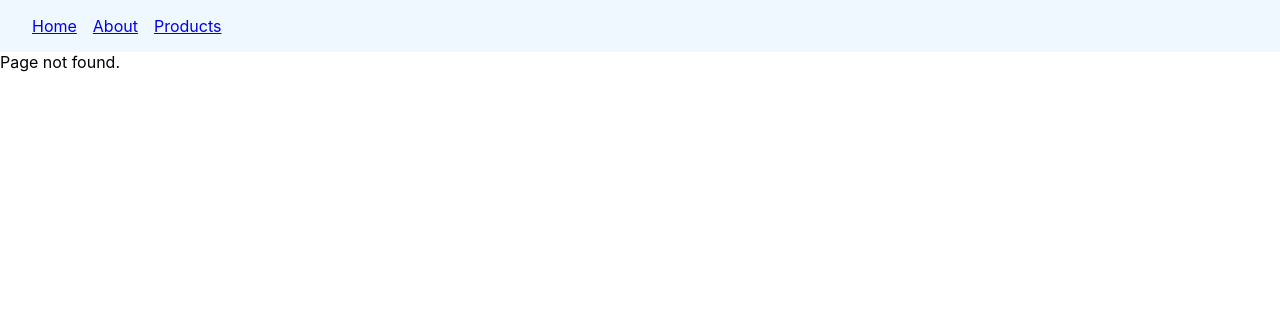
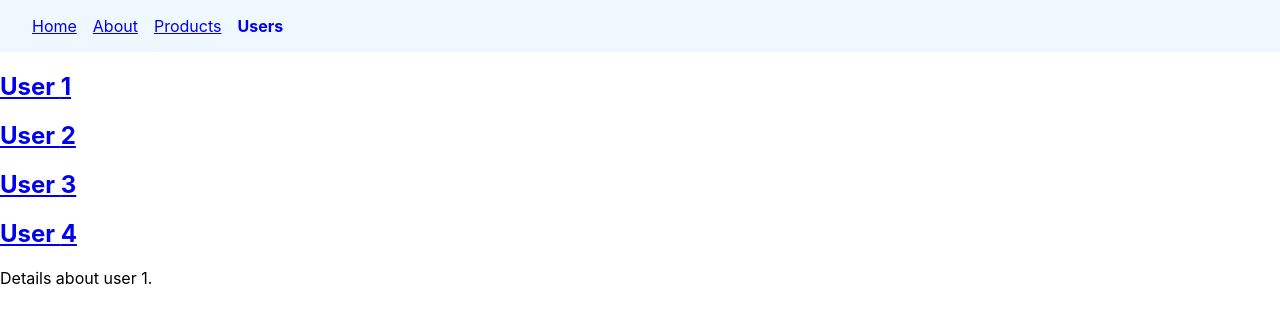
Before and after one commit to chayanmaji/my-react-router, a React (Create React App) app: page /users/1 in a window 1280 px wide. Before the commit this address had no page. Shown: the top 324 px of the page. Built offline with nearby package versions, Linux system fonts and the light colour scheme.

Commit message:
Successfully implemented the url parameter

```diff
--- a/src/App.js
+++ b/src/App.js
@@ -8,21 +8,29 @@ import NoMatch from './Components/NoMatch';
 import Products from './Components/Products';
 import NewProducts from './Components/NewProducts';
 import FeaturedProducts from './Components/Featuredproducts';
+import Users from './Components/Users';
+import UserDetails from './Components/UserDetails';
+import Admin from './Components/Admin';
 
 function App() {
   return (
     <>
-      <Navbar/>
+      <Navbar />
       <Routes>
-        <Route path='/' element={<Home/>}/>
-        <Route path='about' element={<About/>}/>
-        <Route path='order-summary' element={<OrderSummary/>}/>
-        <Route path='products' element={<Products/>}>
-          <Route index element={ <FeaturedProducts/>}/>
-          <Route path='featured' element={<FeaturedProducts/>}/>
-          <Route path='new' element={ <NewProducts/> }/>
+        <Route path='/' element={<Home />} />
+        <Route path='about' element={<About />} />
+        <Route path='order-summary' element={<OrderSummary />} />
+        <Route path='products' element={<Products />}>
+          <Route index element={<FeaturedProducts />} />
+          <Route path='featured' element={<FeaturedProducts />} />
+          <Route path='new' element={<NewProducts />} />
         </Route>
-        <Route path='*' element={<NoMatch/>}/>
+        <Route path='users' element={<Users />}>
+          <Route path=':userId' element={<UserDetails />} />
+          <Route path='admin' element={<Admin />} />
+        </Route>
+        <Route path='*' element={<NoMatch />} />
+
       </Routes>
     </>
   );
--- /dev/null
+++ b/src/Components/Admin.js
@@ -0,0 +1,7 @@
+const Admin = () => {
+    return (
+        <div>Admin page</div>
+    )
+}
+
+export default Admin
--- a/src/Components/Navbar.js
+++ b/src/Components/Navbar.js
@@ -11,6 +11,7 @@ const Navbar = () => {
             <NavLink className={navStyleLink} to='/'>Home</NavLink>
             <NavLink className={navStyleLink} to='/about'>About</NavLink>
             <NavLink className={navStyleLink} to='/products'>Products</NavLink>
+            <NavLink className={navStyleLink} to='/users'>Users</NavLink>
         </nav>
     )
 }
--- /dev/null
+++ b/src/Components/UserDetails.js
@@ -0,0 +1,12 @@
+import { useParams } from 'react-router-dom';
+
+const UserDetails = () =>
+{
+    const {userId} = useParams();
+
+    return (
+        <div>Details about user {userId}.</div>
+    )
+}
+
+export default UserDetails;
--- /dev/null
+++ b/src/Components/Users.js
@@ -0,0 +1,21 @@
+import { Outlet, Link } from 'react-router-dom';
+
+const Users = () => {
+
+    const users = [1,2,3,4];
+
+    return (
+        <>
+            <div>
+                {
+                    users.map(user => {
+                        return ( <h2 key={user}><Link to={`${user}`} >User {user}</Link></h2> )
+                    })
+                }
+            </div>
+            <Outlet/>
+        </>
+    )
+}
+
+export default Users;
```
